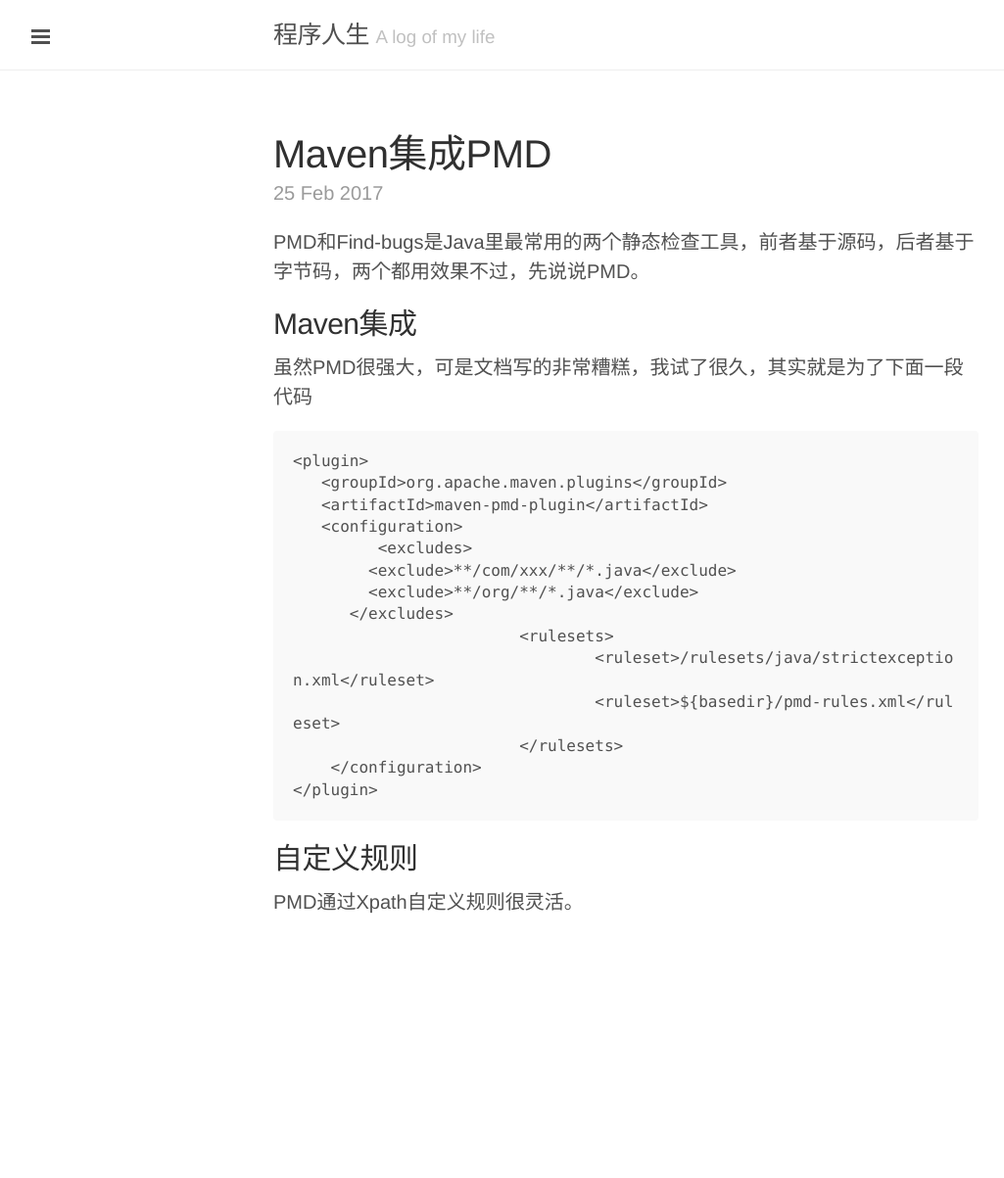
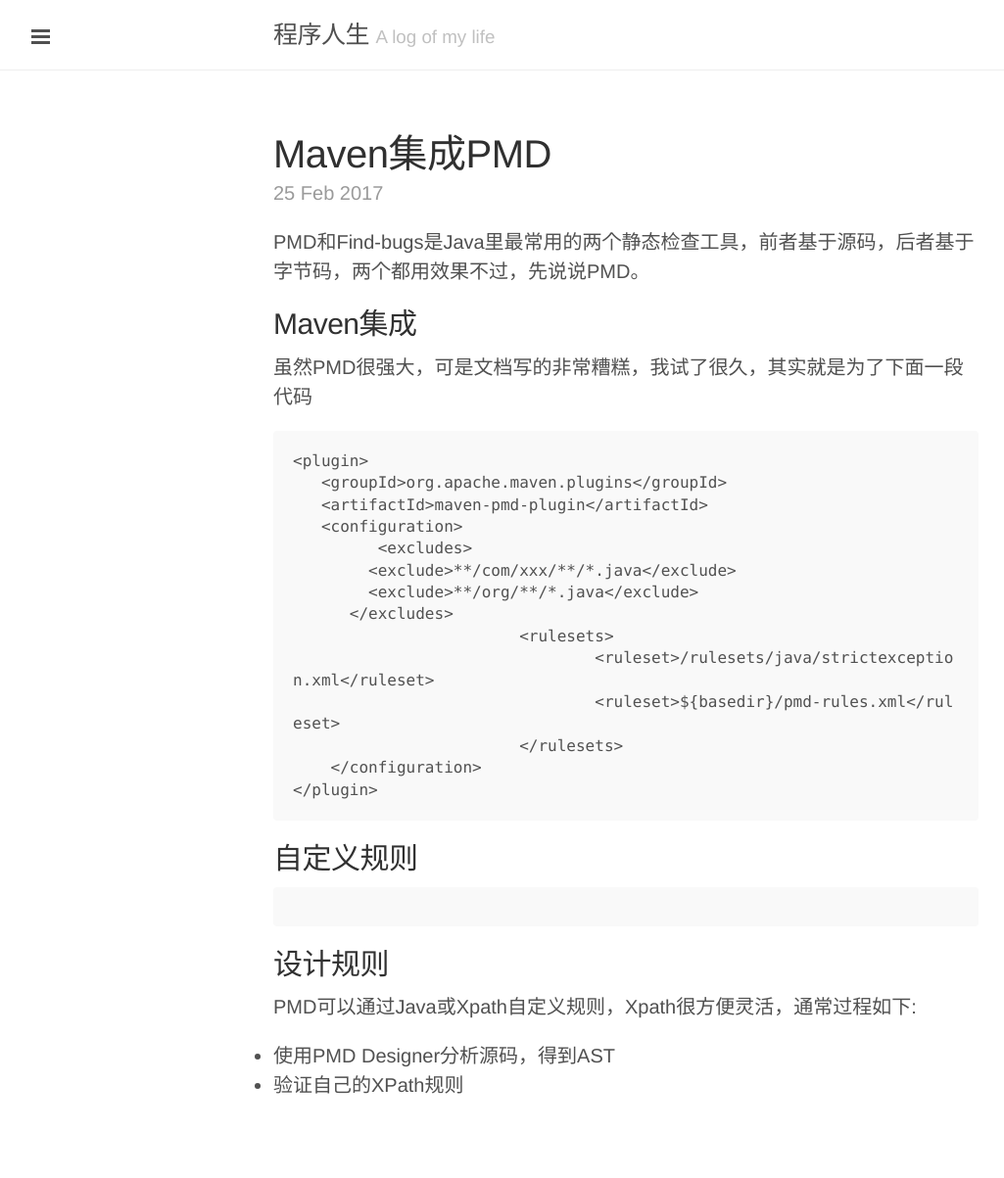
Before and after one commit to liuzhongshu/liuzhongshu.github.io, a Jekyll site: the page built from _posts/2017-02-25-maven-pmd.markdown, in a window 1280 px wide. Shown: the whole page at 98% size, without its empty margins (1-1026 px from the left). Built offline with Jekyll 4.4.1, drawn with Linux system fonts in a browser that asks for light colours; comment, search, counter and statistics services are not loaded; before the commit the page ends 1016 px from its top, so only the background shows below that.

Commit message:
Update 2017-02-25-maven-pmd.markdown

````diff
--- a/_posts/2017-02-25-maven-pmd.markdown
+++ b/_posts/2017-02-25-maven-pmd.markdown
@@ -30,4 +30,13 @@ PMD和Find-bugs是Java里最常用的两个静态检查工具，前者基于源
 ```
 
 ## 自定义规则
-PMD通过Xpath自定义规则很灵活。
+
+```
+```
+
+## 设计规则
+
+PMD可以通过Java或Xpath自定义规则，Xpath很方便灵活，通常过程如下:
+
+* 使用PMD Designer分析源码，得到AST
+* 验证自己的XPath规则
````
